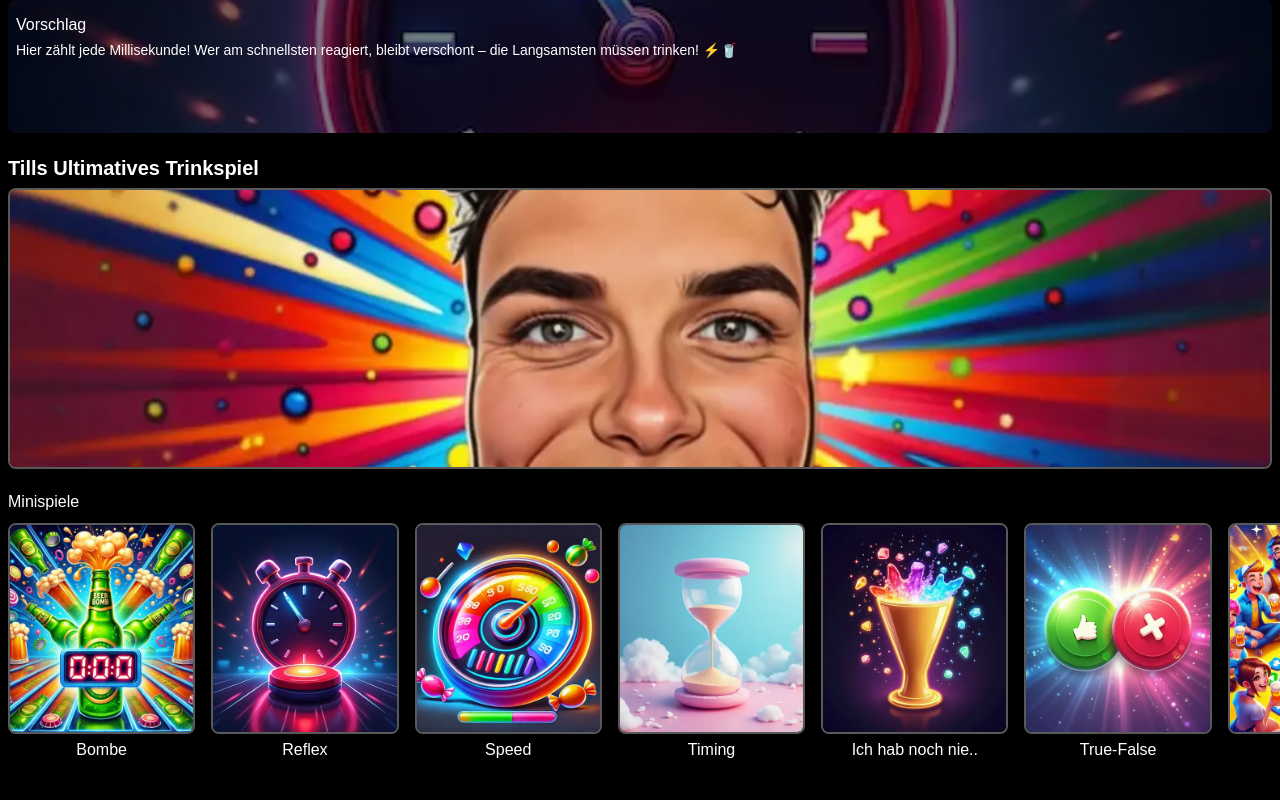
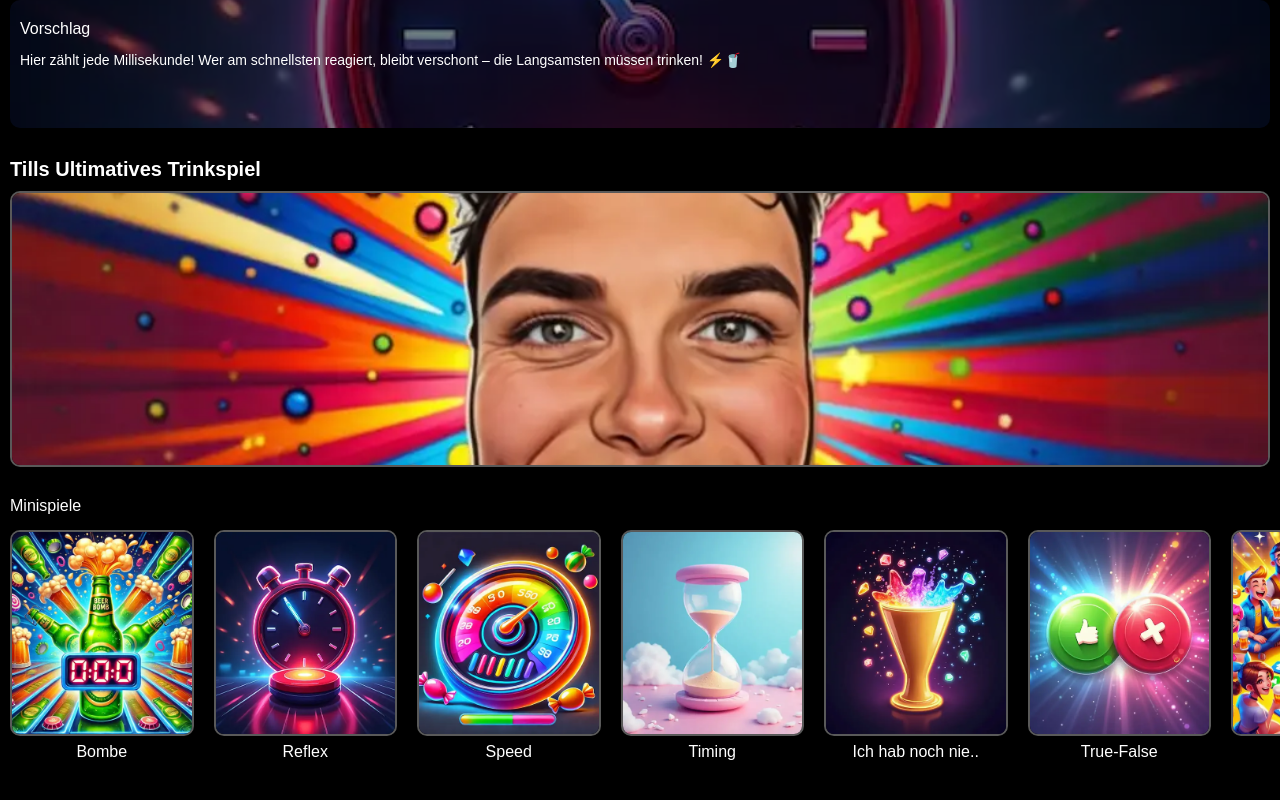
Before and after one commit to bytill/tut-bytill.github.io, a plain HTML site: page index.html in a window 1280 px wide. Drawn offline with Linux system fonts and the light colour scheme.

Commit message:
Update main.css

```diff
--- a/styles/main.css
+++ b/styles/main.css
@@ -6,9 +6,9 @@ box-sizing: border-box;
 
 :root {
 --app-height: 100vh;
---spacing-small: 8px;
---spacing-medium: 16px;
---spacing-large: 32px;
+--spacing-small: 10px;
+--spacing-medium: 20px;
+--spacing-large: 40px;
 }
 
 html, body {
```
